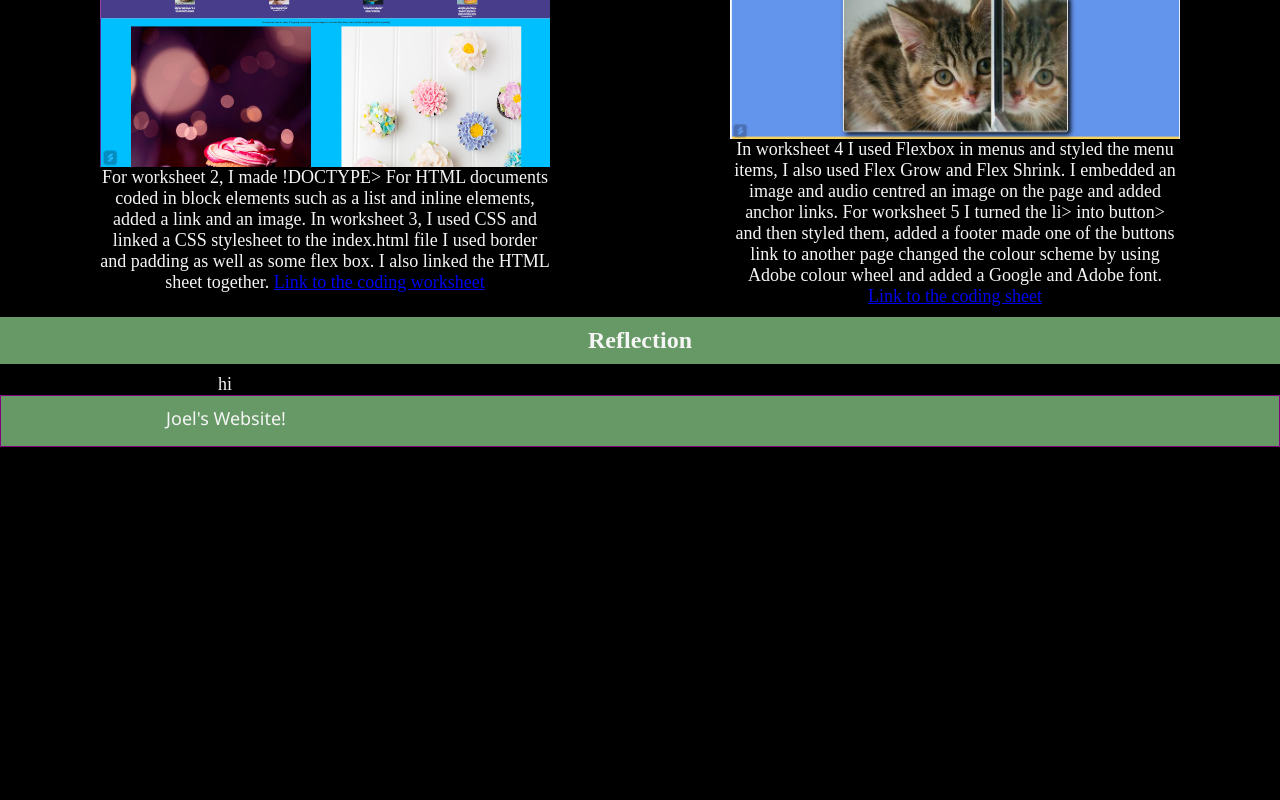
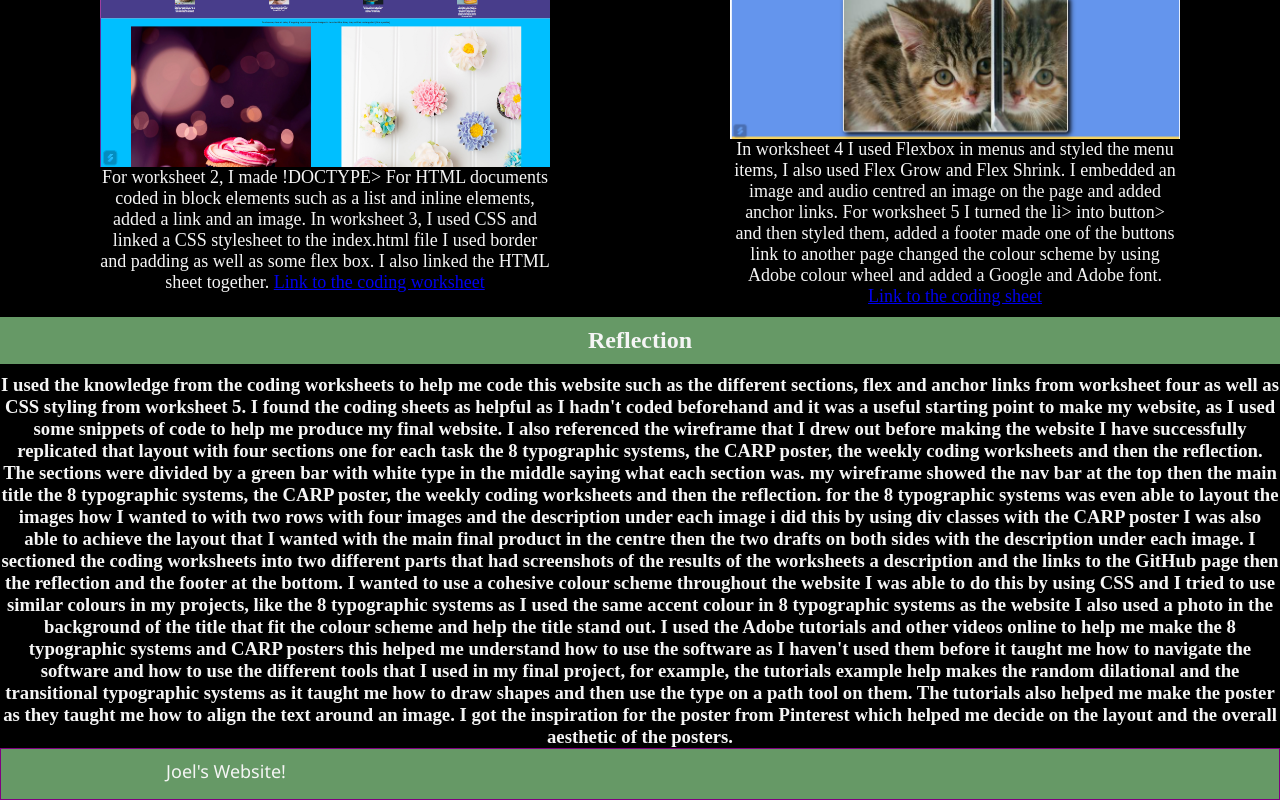
Before and after one commit to JoelRichardss/Assessment, a plain HTML site: page index.html in a window 1280 px wide. Shown: the part 4795-5595 px from the top of the page. Before the commit the page ends 5242 px from the top, so only its background shows below. Drawn offline with Linux system fonts and the light colour scheme.

Commit message:
reflection

```diff
--- a/css/styles.css
+++ b/css/styles.css
@@ -107,7 +107,9 @@ button {
 
 }
 
-
+h3{
+    color: whitesmoke;
+}
 #carpImages {
     display: flex;
     flex-wrap: wrap;
@@ -154,6 +156,7 @@ button {
     flex-wrap: wrap;
 }
 
+
 .section1 {
     background-color: black;
     text-align: center;
--- a/index.html
+++ b/index.html
@@ -251,9 +251,43 @@
 
                 <div class="container">
 
-                    <h2 class="title"> Reflection</h2>
-                    <p> hi </p>
+                    <div class="reflection">
+
+                        <h2 class="title"> Reflection</h2>
+                        <h3> I used the knowledge from the coding worksheets to help me code this website such as the
+                            different sections, flex and anchor links from worksheet four as well as CSS styling from
+                            worksheet 5. I found the coding sheets as helpful as I hadn't coded beforehand and it was a
+                            useful starting point to make my website, as I used some snippets of code to help me produce
+                            my final website.
+                            I also referenced the wireframe that I drew out before making the website I have
+                            successfully replicated that layout with four sections one for each task the 8 typographic
+                            systems, the CARP poster, the weekly coding worksheets and then the reflection. The sections
+                            were divided by a green bar with white type in the middle saying what each section was.
+                            my wireframe showed the nav bar at the top then the main title the 8 typographic systems,
+                            the CARP poster, the weekly coding worksheets and then the reflection. for the 8 typographic
+                            systems was even able to layout the images how I wanted to with two rows with four images
+                            and the description under each image i did this by using div classes
+                            with the CARP poster I was also able to achieve the layout that I wanted with the main final
+                            product in the centre then the two drafts on both sides with the description under each
+                            image. I sectioned the coding worksheets into two different parts that had screenshots of
+                            the results of the worksheets a description and the links to the GitHub page then the
+                            reflection and the footer at the bottom.
+                            I wanted to use a cohesive colour scheme throughout the website I was able to do this by
+                            using CSS and I tried to use similar colours in my projects, like the 8 typographic systems
+                            as I used the same accent colour in 8 typographic systems as the website I also used a photo in
+                            the background of the title that fit the colour scheme and help the title stand out.
+                            I used the Adobe tutorials and other videos online to help me make the 8 typographic systems
+                            and CARP posters this helped me understand how to use the software as I haven't used them
+                            before it taught me how to navigate the software and how to use the different tools that I
+                            used in my final project, for example, the tutorials example help makes the random
+                            dilational and the transitional typographic systems as it taught me how to draw shapes and
+                            then use the type on a path tool on them. The tutorials also helped me make the poster as
+                            they taught me how to align the text around an image. I got the inspiration for the poster
+                            from Pinterest which helped me decide on the layout and the overall aesthetic of the
+                            posters. </h3>
+                    </div>
                 </div>
+
             </div>
 
     </main>
```
